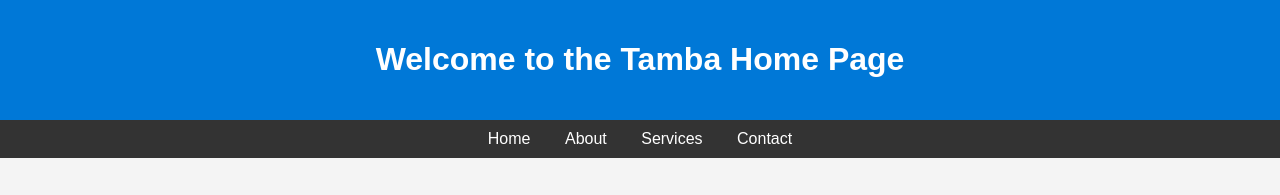
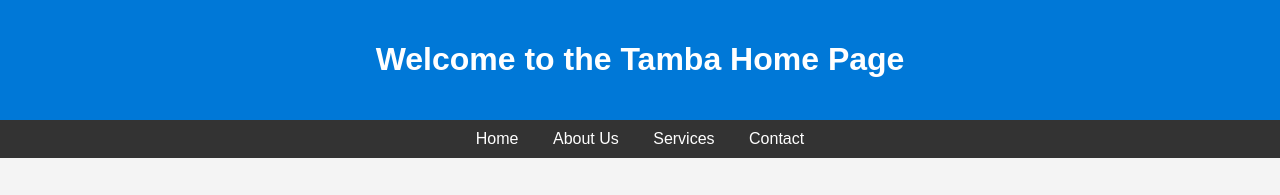
Before and after one commit to siddugour/tamba, a plain HTML site: page index.html in a window 1280 px wide. Shown: the top 195 px of the page. Drawn offline with Linux system fonts and the light colour scheme.

Commit message:
Update index.html

```diff
--- a/index.html
+++ b/index.html
@@ -47,7 +47,7 @@
   </header>
   <nav>
     <a href="#">Home</a>
-    <a href="#">About</a>
+    <a href="#">About Us</a>
     <a href="#">Services</a>
     <a href="#">Contact</a>
   </nav>
```
